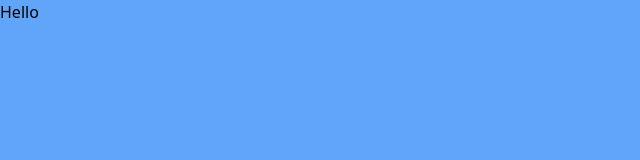
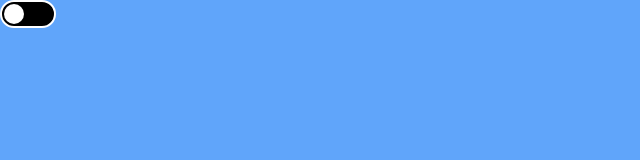
Before and after one commit to swasthikshetty10/portfolio, a Next.js app: page / in a window 1280 px wide. Shown: the top 160 px of the page, without its empty margins (0-640 px from the left). Built offline with nearby package versions, Linux system fonts and the light colour scheme.

Commit message:
darkLight Toggle

```diff
--- /dev/null
+++ b/components/NavBar/ToggleLightDark.js
@@ -0,0 +1,29 @@
+import React, { useEffect, useState } from 'react'
+
+function ToggleLightDark() {
+    const [dark, setDark] = useState(false);
+    useEffect(() => {
+        if (localStorage.theme === "dark") {
+            setDark(true);
+        }
+    }, [])
+    function toggle() {
+        if (localStorage.theme === "dark") {
+            setDark(false);
+            localStorage.theme = "light";
+            document.documentElement.classList.remove('dark')
+        } else {
+            setDark(true);
+            localStorage.theme = "dark";
+            document.documentElement.classList.add('dark')
+        }
+    }
+    return (
+        <div onClick={toggle} className={`flex  relative w-14 bg-black h-7 p-1  rounded-2xl border-2 border-white`}>
+            <div className={`absolute m-[2px] top-0  w-5 h-5 bg-white rounded-2xl transition left-0 ease-linear duration-200 ${dark ? "translate-x-7" : "translate-x-0"}`}></div>
+
+        </div>
+    )
+}
+
+export default ToggleLightDark
--- a/components/NavBar/index.js
+++ b/components/NavBar/index.js
@@ -1,9 +1,10 @@
 import React from 'react'
+import ToggleLightDark from './ToggleLightDark'
 
 function index() {
     return (
         <div>
-
+            <ToggleLightDark />
         </div>
     )
 }
--- a/pages/_app.js
+++ b/pages/_app.js
@@ -2,21 +2,16 @@ import { useEffect } from 'react'
 import '../styles/globals.css'
 
 function MyApp({ Component, pageProps }) {
+
   useEffect(() => {
     if (localStorage.theme === 'dark' || (!('theme' in localStorage) && window.matchMedia('(prefers-color-scheme: dark)').matches)) {
       document.documentElement.classList.add('dark')
     } else {
       document.documentElement.classList.remove('dark')
     }
-    localStorage.theme = 'light'
-    localStorage.theme = 'dark'
-    localStorage.removeItem('theme')
   })
   return (
-
-    <div className=''>
-      <Component {...pageProps} />
-    </div>
+    <Component {...pageProps} />
   )
 }
 
--- a/pages/index.js
+++ b/pages/index.js
@@ -1,11 +1,18 @@
 import NavBar from '../components/NavBar'
 export default function Home() {
-
+  function dark() {
+    if (localStorage.theme === "dark") {
+      document.documentElement.classList.remove('dark')
+      localStorage.theme = "light"
+    } else {
+      document.documentElement.classList.add('dark')
+      localStorage.theme = "dark"
+    }
+  }
 
   return (
     <div className="bg-blue-400 dark:bg-red-500 h-[100vh] w-full">
       <NavBar />
-      <h1>Hello</h1>
     </div>
   );
 }
--- a/tailwind.config.js
+++ b/tailwind.config.js
@@ -8,4 +8,5 @@ module.exports = {
     extend: {},
   },
   plugins: [],
+  darkMode: 'class',
 }
```
